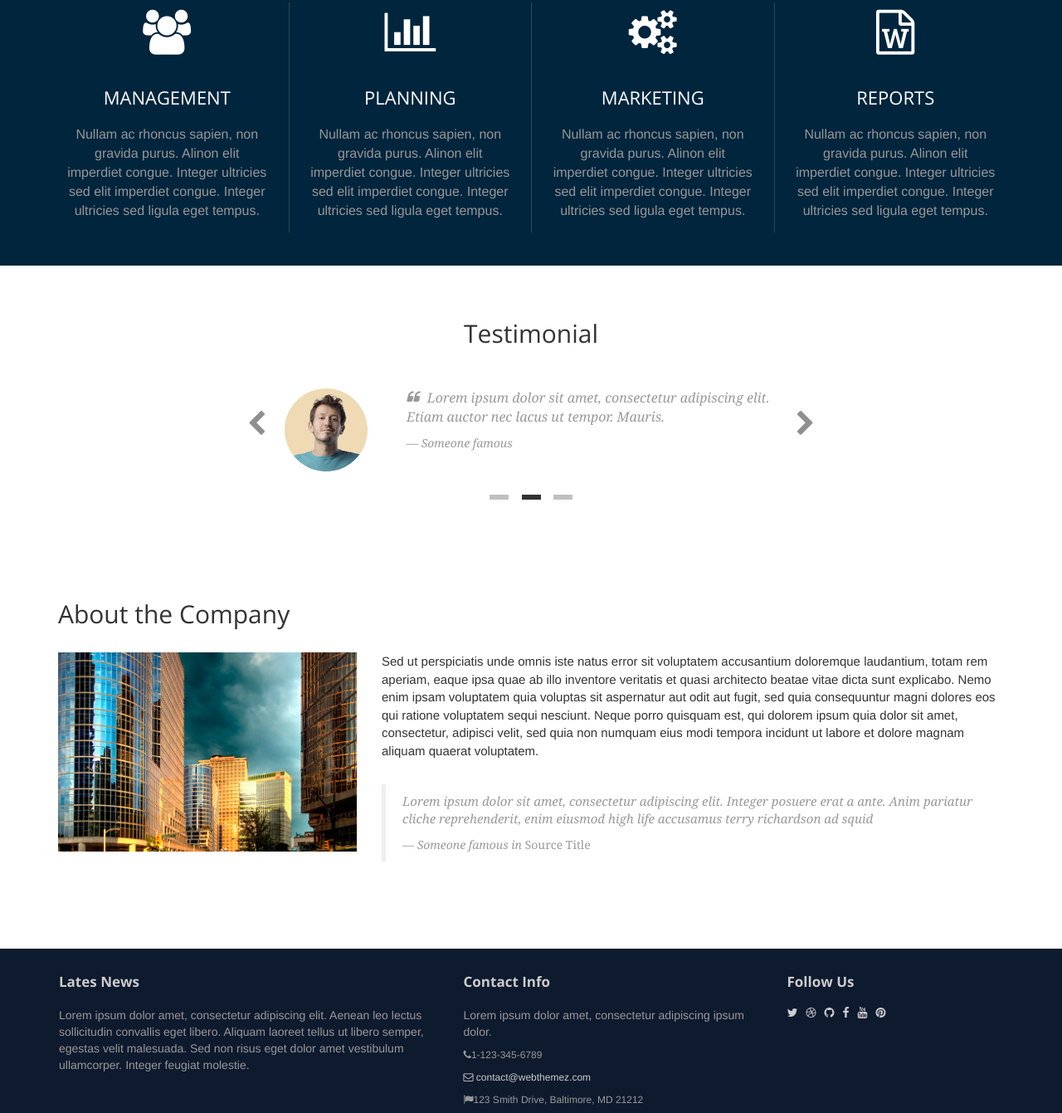
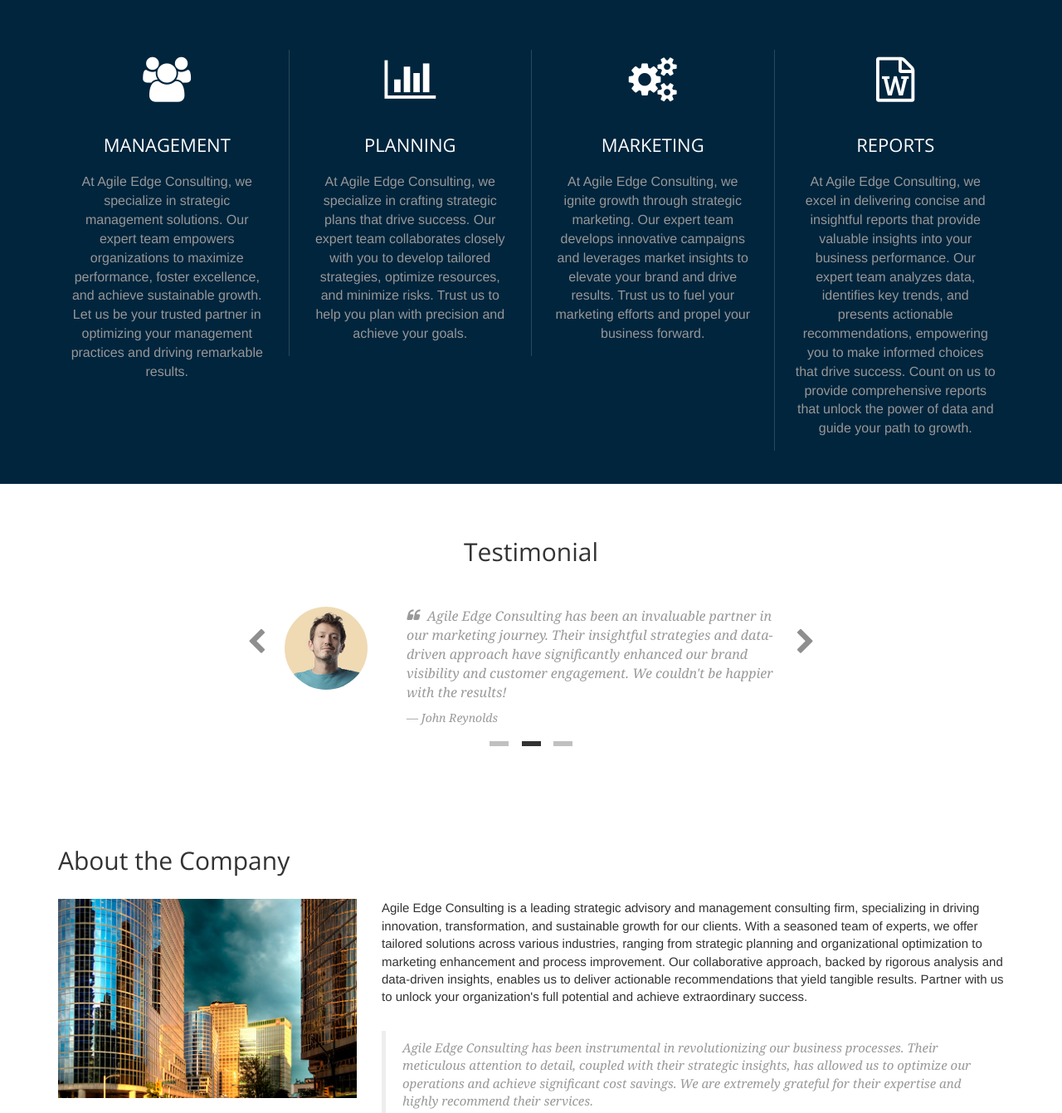
Before and after one commit to nddhwia/bluconsulting, a plain HTML site: page index.html in a window 1280 px wide. Shown: the part 953-2294 px from the top of the page at 83% size. Drawn offline with nearby package versions, Linux system fonts and the light colour scheme.

Commit message:
content index

```diff
--- a/index.html
+++ b/index.html
@@ -83,8 +83,7 @@
 <!-- Intro -->
 <div class="container text-center sectionBox herotxt">
   <h2 >Welcome!</h2>
-  <p class="text-muted"> Nullam ac rhoncus sapien, non gravida purus. Alinon elit imperdiet congue. Integer ultricies<br/>
-    Sed elit imperdiet congue. Integer ultricies sed ligula eget tempus. </p>
+  <p class="text-muted"> Welcome to Agile Edge Consulting! We are thrilled to have you on board as we embark on a journey of innovation, collaboration, and transformative solutions. With our agile mindset and cutting-edge strategies, we are committed to providing you with the competitive edge needed to thrive in today's rapidly evolving business landscape. Together, let's redefine possibilities and achieve unparalleled success. </p>
 </div>
 <!-- /Intro-->
 
@@ -97,7 +96,7 @@
           <h4><i class="fa fa-users fa-2x circle"></i>MANAGEMENT</h4>
         </div>
         <div class="h-body text-center">
-          <p>Nullam ac rhoncus sapien, non gravida purus. Alinon elit imperdiet congue. Integer ultricies sed elit imperdiet congue. Integer ultricies sed ligula eget tempus.</p>
+          <p>At Agile Edge Consulting, we specialize in strategic management solutions. Our expert team empowers organizations to maximize performance, foster excellence, and achieve sustainable growth. Let us be your trusted partner in optimizing your management practices and driving remarkable results.</p>
         </div>
       </div>
       <div class="col-md-3 col-sm-6 highlight">
@@ -105,7 +104,7 @@
           <h4><i class="fa fa-bar-chart-o fa-2x circle"></i>PLANNING</h4>
         </div>
         <div class="h-body text-center">
-          <p>Nullam ac rhoncus sapien, non gravida purus. Alinon elit imperdiet congue. Integer ultricies sed elit imperdiet congue. Integer ultricies sed ligula eget tempus.</p>
+          <p>At Agile Edge Consulting, we specialize in crafting strategic plans that drive success. Our expert team collaborates closely with you to develop tailored strategies, optimize resources, and minimize risks. Trust us to help you plan with precision and achieve your goals.</p>
         </div>
       </div>
       <div class="col-md-3 col-sm-6 highlight">
@@ -113,7 +112,7 @@
           <h4><i class="fa fa-gears fa-2x circle"></i>MARKETING</h4>
         </div>
         <div class="h-body text-center">
-          <p>Nullam ac rhoncus sapien, non gravida purus. Alinon elit imperdiet congue. Integer ultricies sed elit imperdiet congue. Integer ultricies sed ligula eget tempus.</p>
+          <p>At Agile Edge Consulting, we ignite growth through strategic marketing. Our expert team develops innovative campaigns and leverages market insights to elevate your brand and drive results. Trust us to fuel your marketing efforts and propel your business forward.</p>
         </div>
       </div>
       <div class="col-md-3 col-sm-6 highlight">
@@ -121,7 +120,7 @@
           <h4><i class="fa fa-file-word-o fa-2x circle"></i>REPORTS</h4>
         </div>
         <div class="h-body text-center">
-          <p>Nullam ac rhoncus sapien, non gravida purus. Alinon elit imperdiet congue. Integer ultricies sed elit imperdiet congue. Integer ultricies sed ligula eget tempus.</p>
+          <p>At Agile Edge Consulting, we excel in delivering concise and insightful reports that provide valuable insights into your business performance. Our expert team analyzes data, identifies key trends, and presents actionable recommendations, empowering you to make informed choices that drive success. Count on us to provide comprehensive reports that unlock the power of data and guide your path to growth.</p>
         </div>
       </div>
     </div>
@@ -156,8 +155,8 @@
                 <div class="row">
                   <div class="col-sm-3 text-center"> <img class="img-circle" src="assets/images/person_1.png" style="width: 100px;height:100px;"> </div>
                   <div class="col-sm-9">
-                    <p>Neque porro quisquam est qui dolorem ipsum quia dolor sit amet, consectetur, adipisci velit!</p>
-                    <small>Someone famous</small> </div>
+                    <p>Working with Agile Edge Consulting was a game-changer for our business. Their strategic expertise and innovative solutions helped us streamline operations, increase efficiency, and achieve remarkable growth. Highly recommended!</p>
+                    <small>Sarah Thompson</small> </div>
                 </div>
               </blockquote>
             </div>
@@ -167,8 +166,8 @@
                 <div class="row">
                   <div class="col-sm-3 text-center"> <img class="img-circle" src="assets/images/person_2.png" style="width: 100px;height:100px;"> </div>
                   <div class="col-sm-9">
-                    <p>Lorem ipsum dolor sit amet, consectetur adipiscing elit. Etiam auctor nec lacus ut tempor. Mauris.</p>
-                    <small>Someone famous</small> </div>
+                    <p>Agile Edge Consulting has been an invaluable partner in our marketing journey. Their insightful strategies and data-driven approach have significantly enhanced our brand visibility and customer engagement. We couldn't be happier with the results!</p>
+                    <small>John Reynolds</small> </div>
                 </div>
               </blockquote>
             </div>
@@ -178,8 +177,8 @@
                 <div class="row">
                   <div class="col-sm-3 text-center"> <img class="img-circle" src="assets/images/person_3.png" style="width: 100px;height:100px;"> </div>
                   <div class="col-sm-9">
-                    <p>Lorem ipsum dolor sit amet, consectetur adipiscing elit. Ut rutrum elit in arcu blandit, eget pretium nisl accumsan. Sed ultricies commodo tortor, eu pretium mauris.</p>
-                    <small>Someone famous</small> </div>
+                    <p>The team at Agile Edge Consulting has transformed our management practices. Their comprehensive planning and actionable recommendations have empowered our organization to overcome challenges and achieve exceptional outcomes. They are the trusted advisors we rely on for success.</p>
+                    <small>Stellar Solutions</small> </div>
                 </div>
               </blockquote>
             </div>
@@ -201,10 +200,10 @@
   <div class="row">
     <div class="col-md-4"> <img src="assets/images/spotlight.jpeg" alt="" class="img-responsive"> </div>
     <div class="col-md-8">
-      <p>Sed ut perspiciatis unde omnis iste natus error sit voluptatem accusantium doloremque laudantium, totam rem aperiam, eaque ipsa quae ab illo inventore veritatis et quasi architecto beatae vitae dicta sunt explicabo. Nemo enim ipsam voluptatem quia voluptas sit aspernatur aut odit aut fugit, sed quia consequuntur magni dolores eos qui ratione voluptatem sequi nesciunt. Neque porro quisquam est, qui dolorem ipsum quia dolor sit amet, consectetur, adipisci velit, sed quia non numquam eius modi tempora incidunt ut labore et dolore magnam aliquam quaerat voluptatem. </p>
+      <p>Agile Edge Consulting is a leading strategic advisory and management consulting firm, specializing in driving innovation, transformation, and sustainable growth for our clients. With a seasoned team of experts, we offer tailored solutions across various industries, ranging from strategic planning and organizational optimization to marketing enhancement and process improvement. Our collaborative approach, backed by rigorous analysis and data-driven insights, enables us to deliver actionable recommendations that yield tangible results. Partner with us to unlock your organization's full potential and achieve extraordinary success. </p>
       <blockquote class="blockquote-1">
-        <p>Lorem ipsum dolor sit amet, consectetur adipiscing elit. Integer posuere erat a ante. Anim pariatur cliche reprehenderit, enim eiusmod high life accusamus terry richardson ad squid</p>
-        <small>Someone famous in <cite title="Source Title">Source Title</cite></small> </blockquote>
+        <p>Agile Edge Consulting has been instrumental in revolutionizing our business processes. Their meticulous attention to detail, coupled with their strategic insights, has allowed us to optimize our operations and achieve significant cost savings. We are extremely grateful for their expertise and highly recommend their services.</p>
+        <small>David Simmons</small> </blockquote>
     </div>
   </div>
 </div>
```
